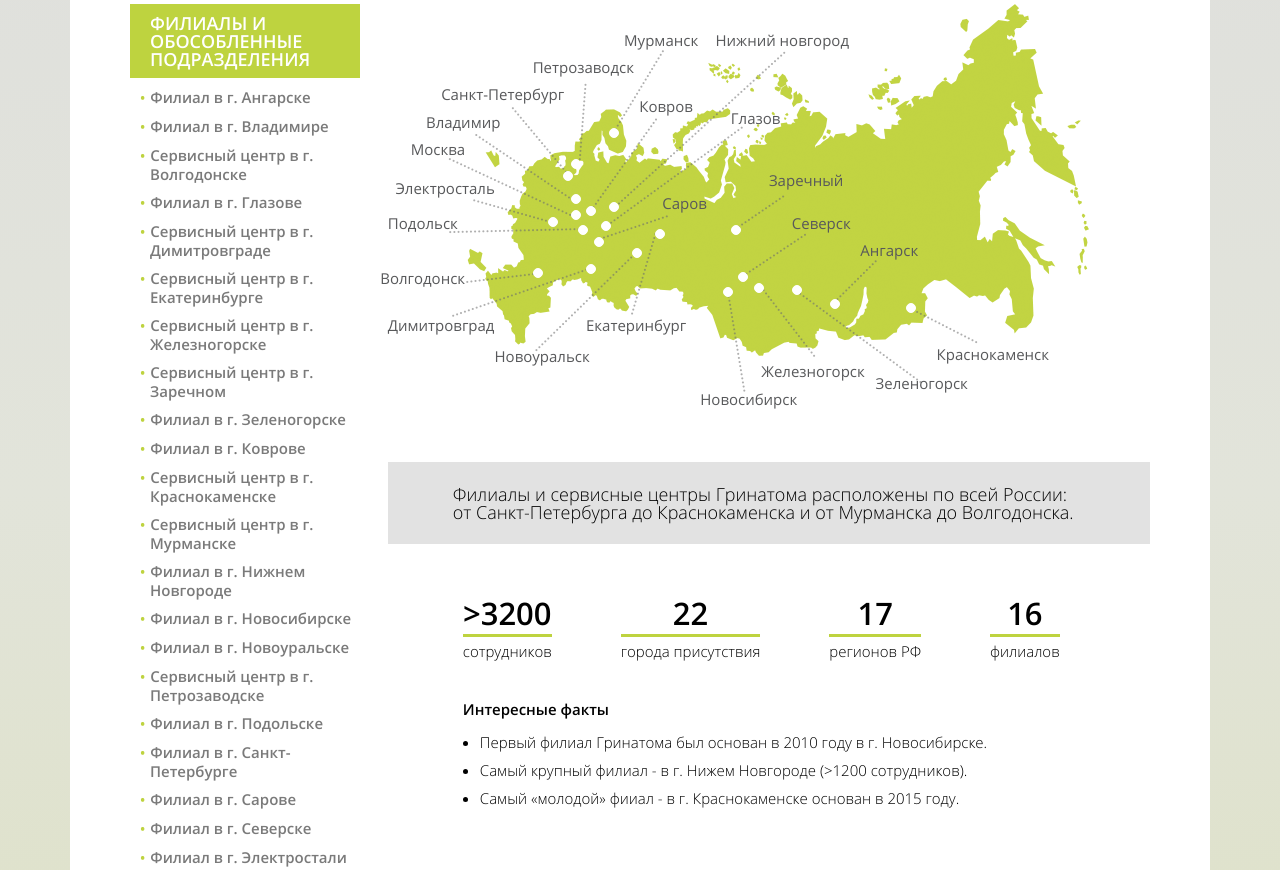
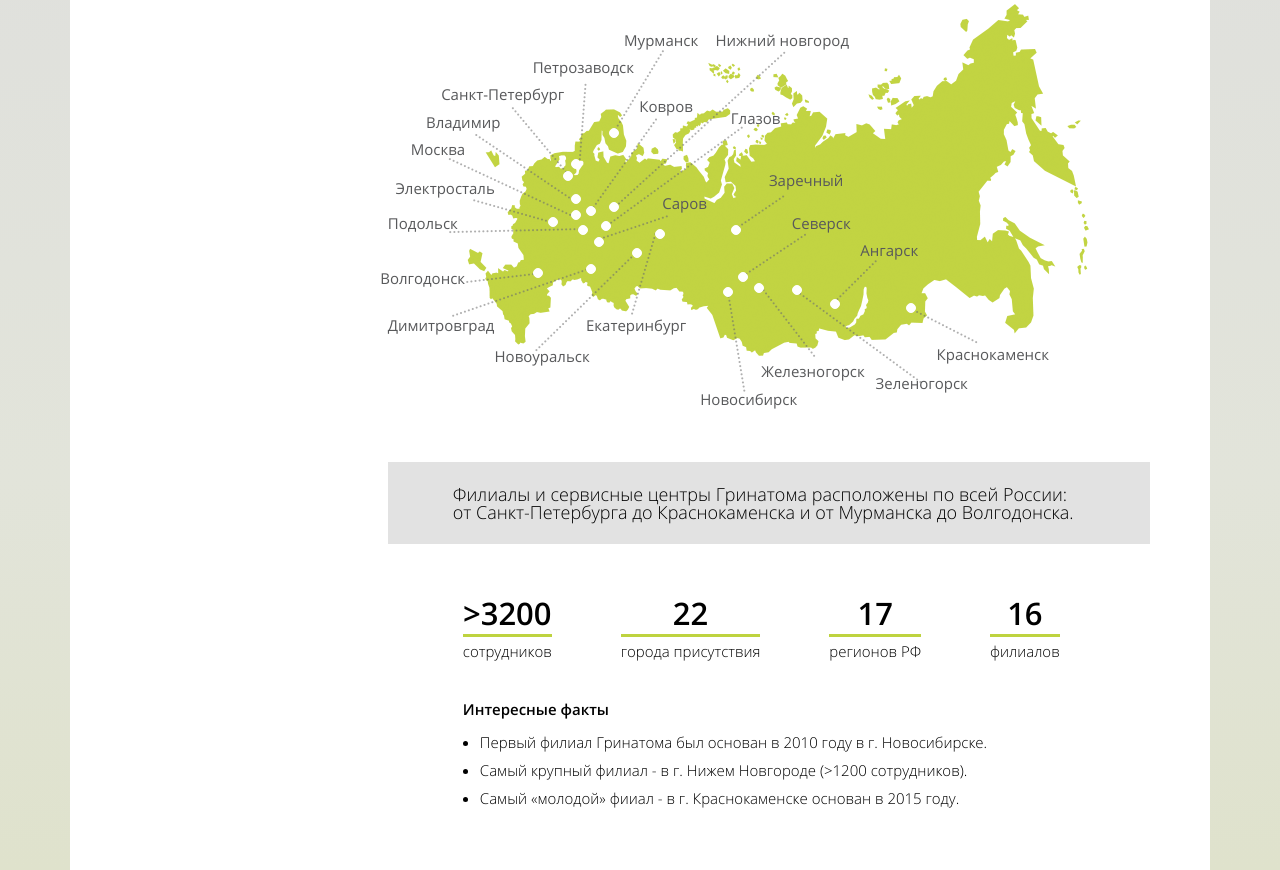
Before and after one commit to SecretAgents/greenatom, a website: page detached_subsidiaries.html in a window 1280 px wide. Shown: the part 361-1231 px from the top of the page. Drawn offline with nearby package versions, Linux system fonts and the light colour scheme; some packages are replaced by stand-ins of ours; files that its build step writes are made by us from their sources; a script that the page names is missing; files whose address does not match are found by name.

Commit message:
removed menu from map page, removed styles of this menu, removed font bold on hover map item name, added link to h3 menu, added change color on hover h3 menu

```diff
--- a/assets/scss/blocks/blocks.scss
+++ b/assets/scss/blocks/blocks.scss
@@ -669,21 +669,6 @@
     left: 19%;
   }
 }
-.subsidiaries-menu {
-  display: none;
-  max-width: 230px;
-  .subsidiaries-menu-title {
-
-  }
-  .subsidiaries-menu-list-item::before {
-    padding-right: 5px;
-    padding-left: 10px;
-    content: "•";
-    color: $green;
-    font-size: 14px;
-    font-weight: 600;
-  }
-}
 //management page
 .persons-list-item {
   .management-wrapper & {
@@ -1394,9 +1379,6 @@
       }
     }
   }
-  .subsidiaries-menu {
-    display: block;
-  }
   // News page
   .media-content-wrapper {
     .news-content {
@@ -1496,8 +1478,7 @@
   .page-content {
     @include span(9 of 12 last);
   }
-  .page-menu,
-  .subsidiaries-menu {
+  .page-menu {
     @include span(3 of 12 first);
   }
 
--- a/assets/scss/main/main.scss
+++ b/assets/scss/main/main.scss
@@ -489,7 +489,6 @@
     font-weight: 400;
     color: #58595b;
     &:hover {
-      font-weight: 600;
       color: $black;
     }
   }
@@ -1133,6 +1132,9 @@
       background: $bg-primary-light;
       padding: 5px 5px 5px 20px;
       text-transform: uppercase;
+      &:hover {
+        background: $green;
+      }
     }
     .easytree-focused .easytree-title {
       color: $black;
--- a/detached_subsidiaries.html
+++ b/detached_subsidiaries.html
@@ -325,32 +325,6 @@
             </div>
         </div>
         <div class="content-wrapper clearfix">
-            <div class="subsidiaries-menu">
-                <div class="subsidiaries-menu-title">Филиалы и обособленные подразделения</div>
-                <div class="subsidiaries-menu-list">
-                    <div class="subsidiaries-menu-list-item"><a href="#">Филиал в г. Ангарске</a></div>
-                    <div class="subsidiaries-menu-list-item"><a href="#">Филиал в г. Владимире</a></div>
-                    <div class="subsidiaries-menu-list-item"><a href="#">Сервисный центр в г. Волгодонске</a></div>
-                    <div class="subsidiaries-menu-list-item"><a href="#">Филиал в г. Глазове</a></div>
-                    <div class="subsidiaries-menu-list-item"><a href="#">Сервисный центр в г. Димитровграде</a></div>
-                    <div class="subsidiaries-menu-list-item"><a href="#">Сервисный центр в г. Екатеринбурге</a></div>
-                    <div class="subsidiaries-menu-list-item"><a href="#">Сервисный центр в г. Железногорске</a></div>
-                    <div class="subsidiaries-menu-list-item"><a href="#">Сервисный центр в г. Заречном</a></div>
-                    <div class="subsidiaries-menu-list-item"><a href="#">Филиал в г. Зеленогорске</a></div>
-                    <div class="subsidiaries-menu-list-item"><a href="#">Филиал в г. Коврове</a></div>
-                    <div class="subsidiaries-menu-list-item"><a href="#">Сервисный центр в г. Краснокаменске</a></div>
-                    <div class="subsidiaries-menu-list-item"><a href="#">Сервисный центр в г. Мурманске</a></div>
-                    <div class="subsidiaries-menu-list-item"><a href="#">Филиал в г. Нижнем Новгороде</a></div>
-                    <div class="subsidiaries-menu-list-item"><a href="#">Филиал в г. Новосибирске</a></div>
-                    <div class="subsidiaries-menu-list-item"><a href="#">Филиал в г. Новоуральске</a></div>
-                    <div class="subsidiaries-menu-list-item"><a href="#">Сервисный центр в г. Петрозаводске</a></div>
-                    <div class="subsidiaries-menu-list-item"><a href="#">Филиал в г. Подольске</a></div>
-                    <div class="subsidiaries-menu-list-item"><a href="#">Филиал в г. Санкт-Петербурге</a></div>
-                    <div class="subsidiaries-menu-list-item"><a href="#">Филиал в г. Сарове</a></div>
-                    <div class="subsidiaries-menu-list-item"><a href="#">Филиал в г. Северске</a></div>
-                    <div class="subsidiaries-menu-list-item"><a href="#">Филиал в г. Электростали</a></div>
-                </div>
-            </div>
             <div class="page-content">
                 <div class="subsidiary-map">
                     <img src="assets/images/map-with-lines.png" class="map">
```
Also changed, not shown: management.html (+2 -2 lines), assets/css/application.css, assets/css/blocks/blocks.css, assets/css/main/main.css, assets/scss/application.css, 4 other files.
